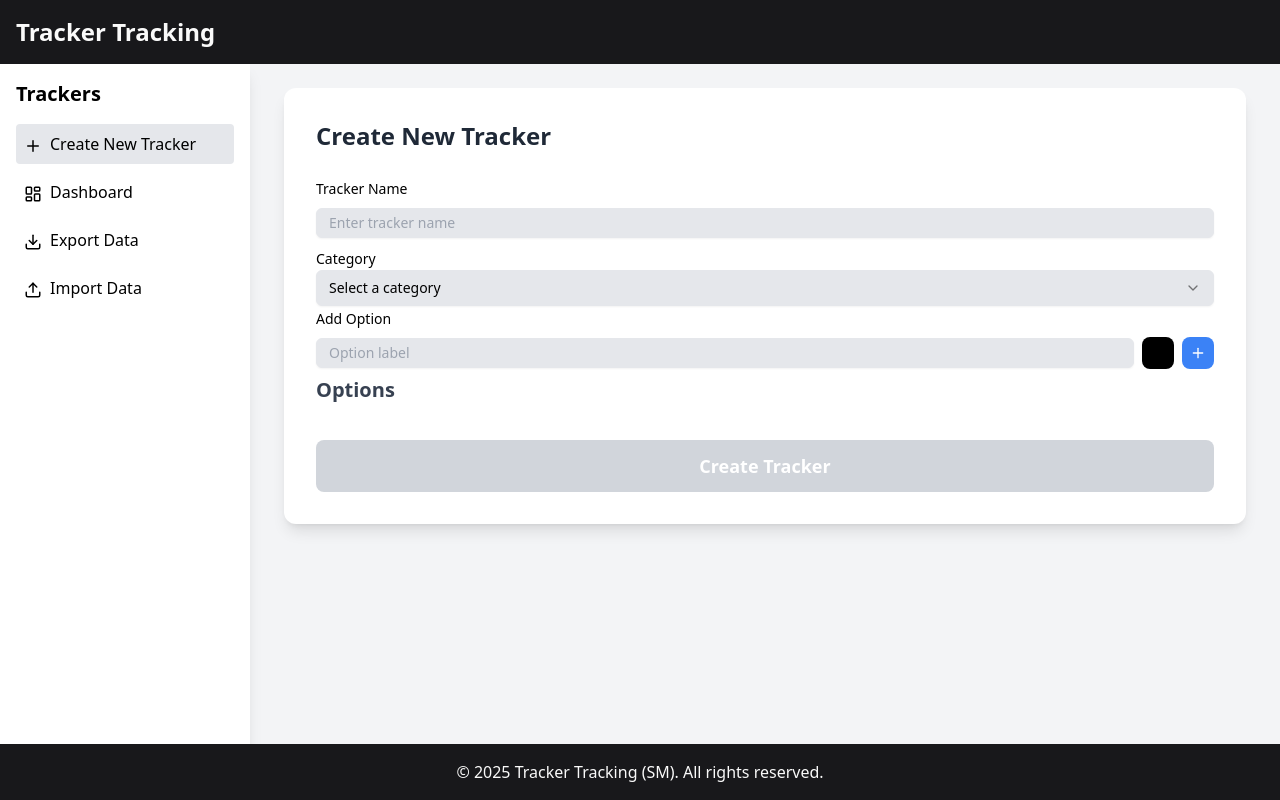
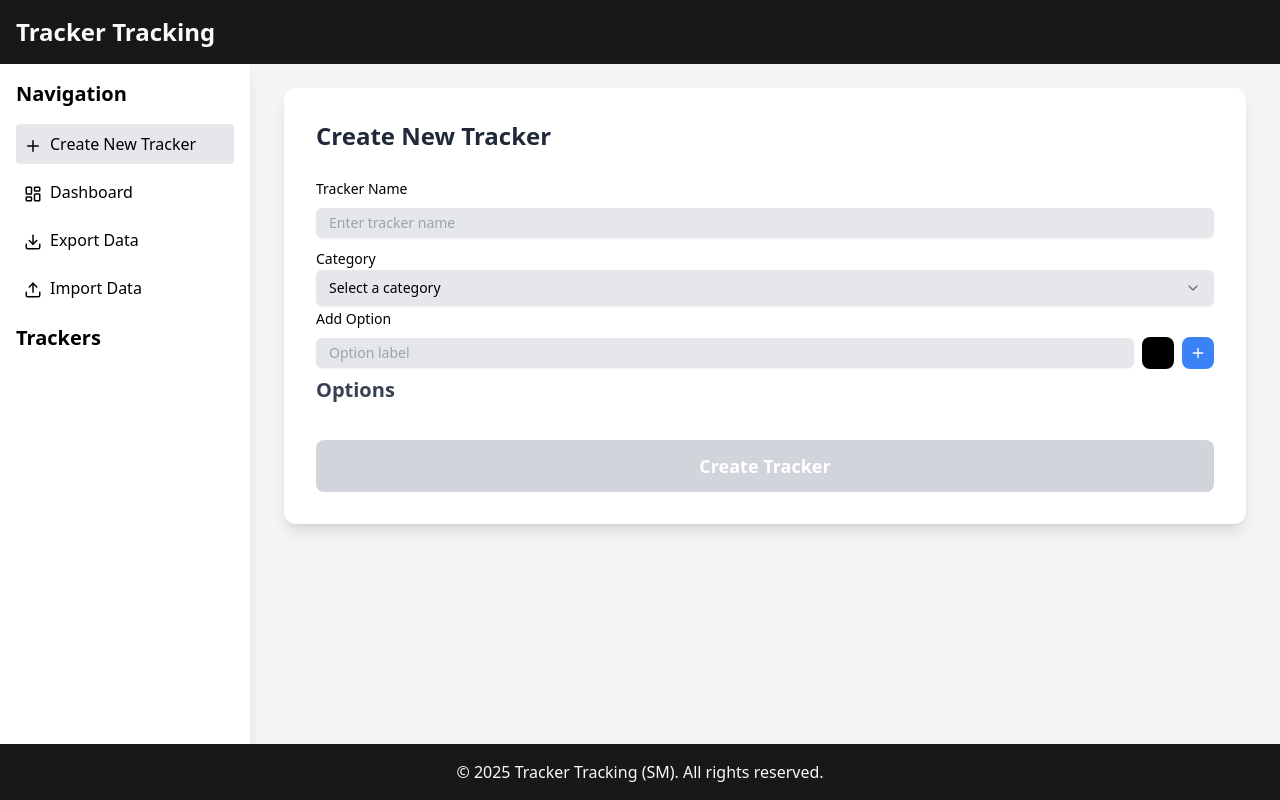
Before and after one commit to naeayedea/tracker-app, a Next.js app: page / in a window 1280 px wide. Built offline with nearby package versions, Linux system fonts and the light colour scheme; a web font is replaced by a local one.

Commit message:
Adjusted some menu styling, mainly layout changes for responsive design

```diff
--- a/src/components/Header.tsx
+++ b/src/components/Header.tsx
@@ -5,7 +5,7 @@ export default function Header({ toggleSideMenu }: { toggleSideMenu: () => void
     return (
         <header className="bg-foreground text-primary-foreground p-4 flex items-center justify-between">
             <h1 className="text-2xl font-bold">Tracker Tracking</h1>
-            <Button variant="ghost" size="icon" className="md:hidden" onClick={toggleSideMenu}>
+            <Button variant="ghost" size="icon" className="lg:hidden" onClick={toggleSideMenu}>
                 <Menu className="h-6 w-6" />
             </Button>
         </header>
--- a/src/components/PageTemplate.tsx
+++ b/src/components/PageTemplate.tsx
@@ -9,7 +9,7 @@ import {useWindowSize} from "react-use";
 export default function PageTemplate({ children }: { children: React.ReactNode}) {
     const [isSideMenuOpen, setIsSideMenuOpen] = useState(false)
     const [isClient, setIsClient] = useState(false)
-    const {width} = useWindowSize()
+    const {width: width} = useWindowSize()
 
     useEffect(() => {
         setIsClient(true)
@@ -20,10 +20,10 @@ export default function PageTemplate({ children }: { children: React.ReactNode})
     }
 
     return (
-        <div className="flex flex-col min-h-screen max-h-screen">
+        <div className="flex flex-col min-h-screen max-h-screen h-screen">
             <Header toggleSideMenu={toggleSideMenu} />
-            <div className="flex flex-1 overflow-hidden">
-                {isClient && <TrackerMenu isOpen={isSideMenuOpen || width > 1000} setIsOpen={setIsSideMenuOpen}/>}
+            <div className="flex flex-1 overflow-hidden h-screen max-h-screen">
+                {isClient && <TrackerMenu isOpen={isSideMenuOpen || width > 1024} setIsOpen={setIsSideMenuOpen}/>}
                 <main className="flex-1 overflow-y-auto p-4 page-main-content">
                     <div className={"p-2 min-h-full max-h-full"}>
                         <div className="mx-auto w-[1920px] max-w-full min-h-full">
--- a/src/components/TrackerCalendar.tsx
+++ b/src/components/TrackerCalendar.tsx
@@ -48,7 +48,7 @@ const TrackerCalendar: React.FC<TrackerCalendarProps> = ({ tracker }) => {
                 dayIndicator.push(
                     <div
                         key={`${year}-${month}-day-string-${dayString}`}
-                        className="w-12 h-12 flex items-center justify-center cursor-pointer relative"
+                        className="w-8 h-8 md:w-9 md:h-9 2xl:w-12 2xl:h-12 flex items-center justify-center cursor-pointer relative"
                     >
                         {dayString}
                     </div>
@@ -57,7 +57,7 @@ const TrackerCalendar: React.FC<TrackerCalendarProps> = ({ tracker }) => {
 
             for (let pad = 0; pad < dayPadLookup[firstDayOfMonth]; pad++) {
                 monthDays.push(
-                    <div key={`${year}-${month}-pad-${pad}`} className={"w-12 h-12 flex items-center justify-center relative"} />
+                    <div key={`${year}-${month}-pad-${pad}`} className={"w-8 h-8 md:w-9 md:h-9 2xl:w-12 2xl:h-12 flex items-center justify-center relative"} />
                 )
             }
 
@@ -72,7 +72,7 @@ const TrackerCalendar: React.FC<TrackerCalendarProps> = ({ tracker }) => {
                 monthDays.push(
                     <div
                         key={`${year}-${month}-${day}`}
-                        className="w-12 h-12 flex items-center justify-center cursor-pointer relative rounded-md"
+                        className="w-8 h-8 md:w-9 md:h-9 2xl:w-12 2xl:h-12 flex items-center justify-center cursor-pointer relative rounded-md"
                         style={{ backgroundColor, color: textColor }}
                         onClick={() => setSelectedDate(date)}
                         onMouseEnter={() => setHoveredDate(dateString)}
@@ -92,7 +92,6 @@ const TrackerCalendar: React.FC<TrackerCalendarProps> = ({ tracker }) => {
                 <div key={`${year}-${month}`} className="m-4">
                     <h3 className="font-bold mb-2">{new Date(year, month).toLocaleString('default', {month: 'long'})}</h3>
                     <div className="grid justify-items-end grid-cols-7 gap-x-4 mb-0">{dayIndicator}</div>
-
                     <div className="grid justify-items-end grid-cols-7 gap-4">{monthDays}</div>
                 </div>
             );
--- a/src/components/TrackerMenu.tsx
+++ b/src/components/TrackerMenu.tsx
@@ -38,12 +38,12 @@ const TrackerMenu: React.FC<TrackerMenuProps> = ({ isOpen, setIsOpen })  => {
     return (
         <>
             <div
-                className={`fixed top-0 left-0 h-full bg-white shadow-lg transition-transform duration-300 ease-in-out z-40 ${isOpen ? 'translate-x-0' : '-translate-x-full'} md:translate-x-0 md:static md:h-screen`}
+                className={`fixed top-0 left-0 h-screen bg-white shadow-lg transition-transform duration-300 ease-in-out z-40 ${isOpen ? 'translate-x-0' : '-translate-x-full'} lg:translate-x-0 lg:static lg:h-full`}
                 style={{ width: '250px' }}
             >
                 <div className="p-4">
                     <div className="flex items-center mb-4">
-                        <h2 className="text-xl font-bold">Trackers</h2>
+                        <h2 className="text-xl font-bold">Navigation</h2>
                     </div>
                     <ul>
                         <li className="mb-2">
@@ -75,9 +75,14 @@ const TrackerMenu: React.FC<TrackerMenuProps> = ({ isOpen, setIsOpen })  => {
                             </Link>
                         </li>
                     </ul>
-                    {isClient && <Accordion type="multiple" className="w-full">
+
+                    <div className="flex items-center my-4">
+                        <h2 className="text-xl font-bold">Trackers</h2>
+                    </div>
+                    {isClient && <>
                         {categories.map((category) => (
-                            <AccordionItem value={category} key={category}>
+                            <Accordion type="multiple" className="w-full" key={category}>
+                                <AccordionItem value={category}>
                                     <AccordionTrigger>{category}</AccordionTrigger>
                                     <AccordionContent>
                                         <ul>
@@ -94,6 +99,7 @@ const TrackerMenu: React.FC<TrackerMenuProps> = ({ isOpen, setIsOpen })  => {
                                         </ul>
                                     </AccordionContent>
                                 </AccordionItem>
+                            </Accordion>
                         ))}
                         {uncategorizedTrackers.length > 0 && (
                             <ul>
@@ -109,7 +115,7 @@ const TrackerMenu: React.FC<TrackerMenuProps> = ({ isOpen, setIsOpen })  => {
                                 ))}
                             </ul>
                         )}
-                    </Accordion>}
+                    </>}
                 </div>
             </div>
             {isOpen && (
--- a/src/hooks/useLocalStorage.tsx
+++ b/src/hooks/useLocalStorage.tsx
@@ -11,8 +11,6 @@ function useLocalStorage<T>(key: string, initialValue: T): [T, (value: T | ((val
 
     useEffect(() => {
         if (JSON.stringify(storedValue) !== JSON.stringify(initialValue)) {
-            console.log(storedValue)
-
             window.localStorage.setItem(key, JSON.stringify(storedValue));
         }
 
```
Lines whose indentation alone changed are shown as unchanged.
